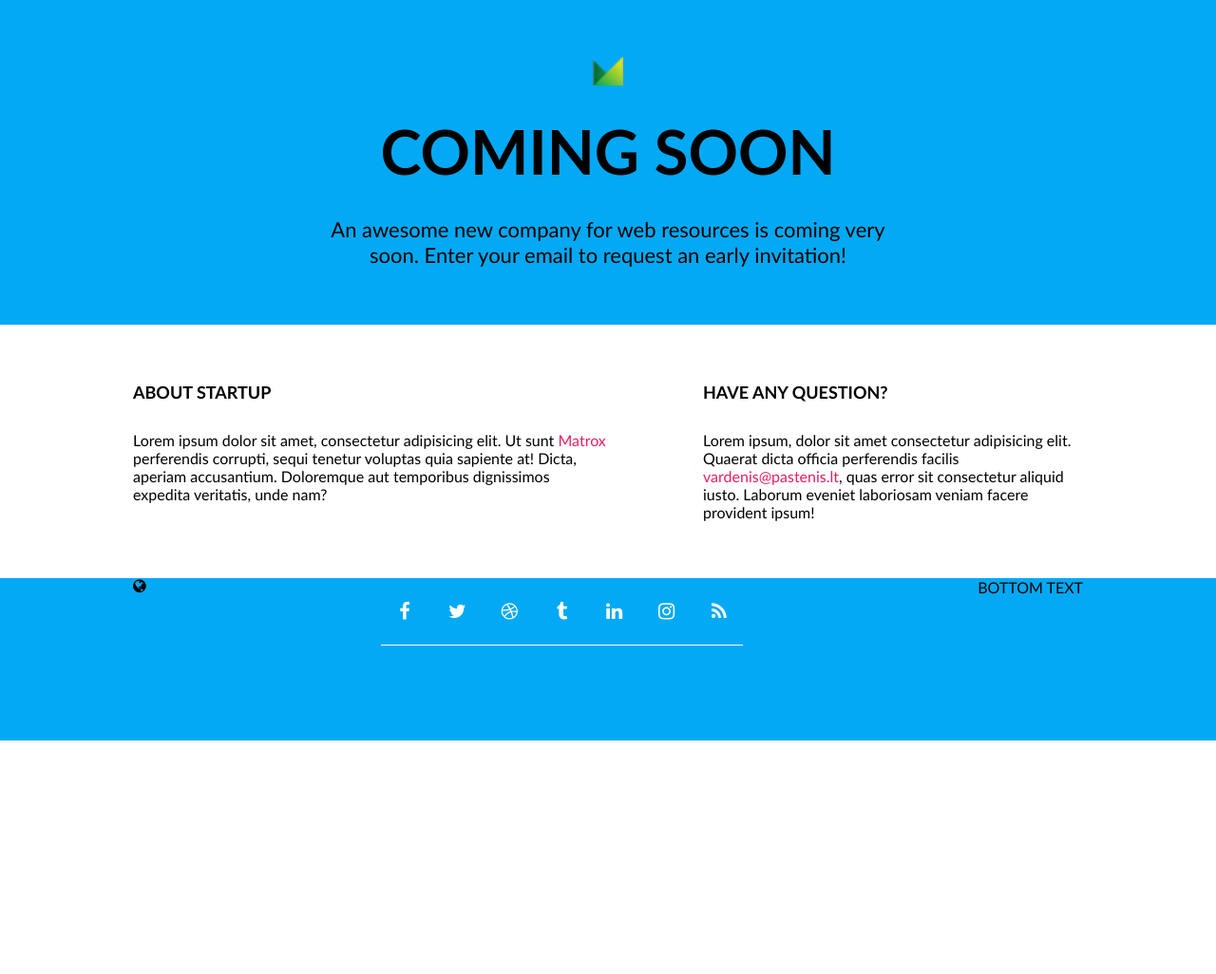
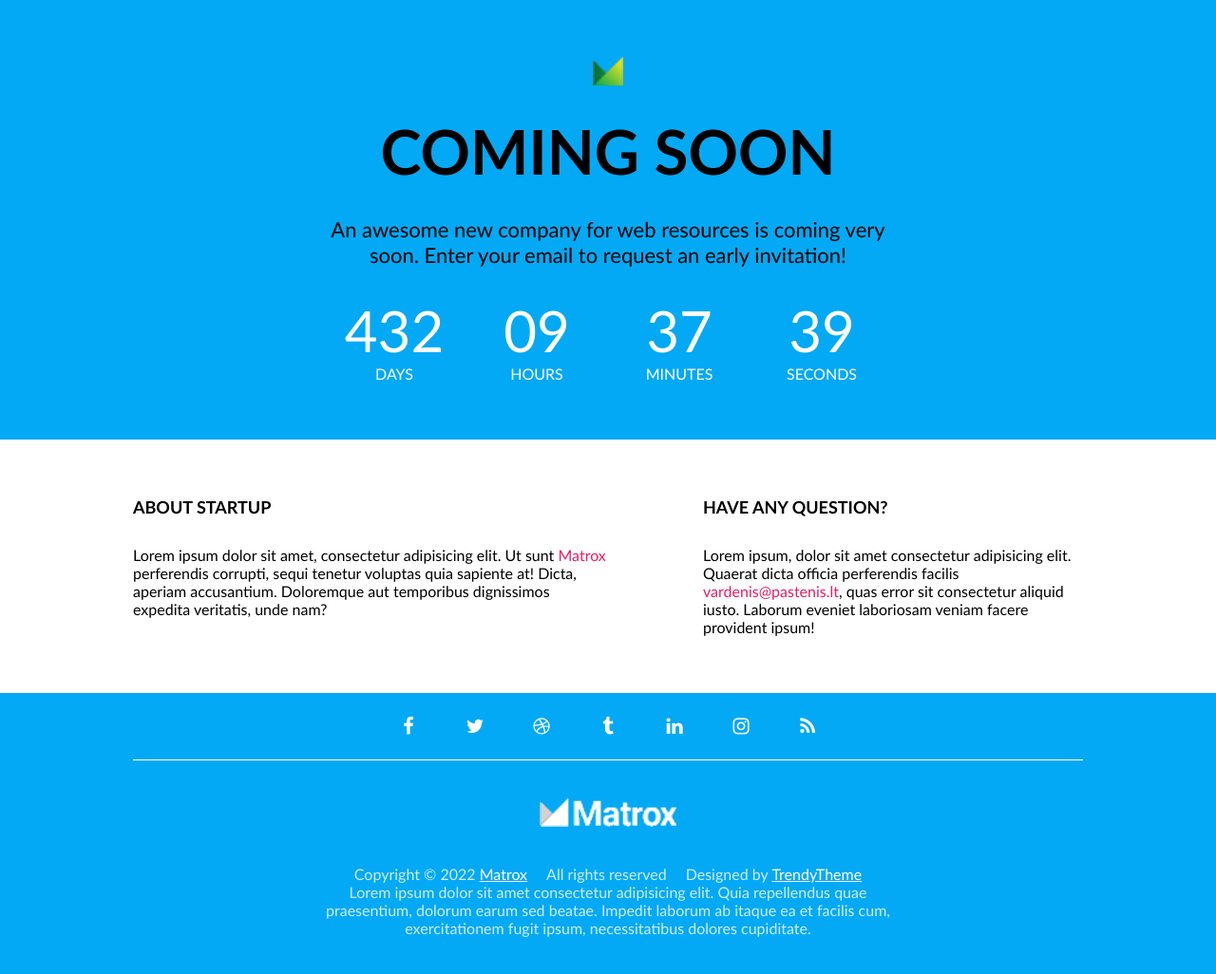
Before and after one commit to Mindaugas-G/5-coming-soon, a website: page index.html in a window 1280 px wide. Shown: the whole page at 95% size. Before the commit the page ends 800 px from the top, so only its background shows below. Drawn offline with Linux system fonts and the light colour scheme; files that its build step writes are made by us from their sources; files whose address does not match are found by name.

Commit message:
clock #5

```diff
--- /dev/null
+++ b/CSS/components/clock.css
@@ -0,0 +1,28 @@
+.clock {
+    display: flex;
+    gap: 40px 0;
+    flex-wrap: wrap;
+    width: 100%;
+    color: #fff;
+}
+.clock > .time {
+    width: 25%;
+}
+.clock > .time > .value {
+    font-size: 60px;
+}
+.clock > .time > .label {
+    text-transform: uppercase;
+}
+
+@media (max-width: 700px) {
+    .clock > .time {
+        width: 50%;
+    }
+}
+
+@media (max-width: 400px) {
+    .clock > .time {
+        width: 100%;
+    }
+}
--- a/CSS/pages/home.css
+++ b/CSS/pages/home.css
@@ -5,20 +5,25 @@
     gap: 30px;
     text-align: center;
 }
+
 .logo {
     height: 30px;
 }
+
 .main-title {
     font-size: 65px;
     text-transform: uppercase;
 }
+
 .main-description {
     font-size: 22px;
 }
+
 .section-title {
     font-size: 18px;
     text-transform: uppercase;
 }
+
 .section-description {
     font-size: 16px;
 }
@@ -59,10 +64,29 @@ footer.container {
 }
 
 .bottom {
+    display: flex;
+    flex-direction: column;
+    align-items: center;
+    text-align: center;
+    /* color: rgba(255, 255, 255, 0.75); */
+    color: #fffc;
+}
+.bottom > .logo {
+    margin-bottom: 40px;
+}
+.bottom > .trio {
+    display: flex;
+    gap: 0 20px;
+}
+.bottom a {
+    color: #fff;
 }
 
 @media (max-width: 700px) {
     .main-title {
         font-size: 60px;
     }
+    .bottom > .trio {
+        flex-direction: column;
+    }
 }
--- a/index.html
+++ b/index.html
@@ -1,34 +1,54 @@
 <!DOCTYPE html>
 <html lang="en">
+
 <head>
     <meta charset="UTF-8">
     <meta http-equiv="X-UA-Compatible" content="IE=edge">
     <meta name="viewport" content="width=device-width, initial-scale=1.0">
     <title>Coming soon</title>
     <link rel="shortcut icon" href="./favicon.ico" type="image/x-icon">
-    <link rel="apple-touch-icon" sizes="180x180" href="/apple-touch-icon.png">
-    <link rel="icon" type="image/png" sizes="32x32" href="/favicon-32x32.png">
-    <link rel="icon" type="image/png" sizes="16x16" href="/favicon-16x16.png">
-    <link rel="manifest" href="/site.webmanifest">
-    <link rel="mask-icon" href="/safari-pinned-tab.svg" color="#5bbad5">
+    <link rel="apple-touch-icon" sizes="180x180" href="./favicon/apple-touch-icon.png">
+    <link rel="icon" type="image/png" sizes="32x32" href="./favicon/favicon-32x32.png">
+    <link rel="icon" type="image/png" sizes="16x16" href="./favicon/favicon-16x16.png">
+    <link rel="manifest" href="./favicon/site.webmanifest">
+    <link rel="mask-icon" href="./favicon/safari-pinned-tab.svg" color="#5bbad5">
     <meta name="msapplication-TileColor" content="#da532c">
     <meta name="theme-color" content="#ffffff">
     <!-- base -->
-    <link rel="stylesheet" href="./css/base.css">
-    <link rel="stylesheet" href="./css/layout.css">
-    <!-- 3rd party -->
+    <link rel="stylesheet" href="./css/base/base.css">
+    <link rel="stylesheet" href="./css/base/layout.css">
+    <!-- 3rd-party -->
     <link rel="stylesheet" href="./css/3rd-party/font-awesome.min.css">
     <!-- components -->
+    <link rel="stylesheet" href="./css/components/clock.css">
     <!-- pages -->
     <link rel="stylesheet" href="./css/pages/home.css">
+</head>
 
-    </head>
 <body>
     <section class="container bg-blue">
         <div class="short-row hero">
             <img class="logo" src="./img/logo.png" alt="Logo">
             <h1 class="main-title">Coming soon</h1>
             <p class="main-description">An awesome new company for web resources is coming very soon. Enter your email to request an early invitation!</p>
+            <div class="clock">
+                <div class="time">
+                    <div class="value">432</div>
+                    <div class="label">Days</div>
+                </div>
+                <div class="time">
+                    <div class="value">09</div>
+                    <div class="label">Hours</div>
+                </div>
+                <div class="time">
+                    <div class="value">37</div>
+                    <div class="label">Minutes</div>
+                </div>
+                <div class="time">
+                    <div class="value">39</div>
+                    <div class="label">Seconds</div>
+                </div>
+            </div>
         </div>
     </section>
 
@@ -46,8 +66,6 @@
     </section>
 
     <footer class="container bg-blue">
-            <div class="row">
-                <i class="fa fa-globe"></i>
         <div class="row socials">
             <a href="#" class="fa fa-facebook"></a>
             <a href="#" class="fa fa-twitter"></a>
@@ -57,10 +75,16 @@
             <a href="#" class="fa fa-instagram"></a>
             <a href="#" class="fa fa-rss"></a>
         </div>
-            <div class="short-row">
         <div class="short-row bottom">
-                BOTTOM TEXT
+            <img class="logo" src="./img/logo-white.png" alt="Logo">
+            <div class="trio">
+                <p>Copyright &copy; 2022 <a href="#">Matrox</a></p>
+                <p>All rights reserved</p>
+                <p>Designed by <a href="#" target="_blank">TrendyTheme</a></p>
+            </div>
+            <p class="footer-description">Lorem ipsum dolor sit amet consectetur adipisicing elit. Quia repellendus quae praesentium, dolorum earum sed beatae. Impedit laborum ab itaque ea et facilis cum, exercitationem fugit ipsum, necessitatibus dolores cupiditate.</p>
         </div>
     </footer>
 </body>
+
 </html>
```
Lines whose indentation alone changed are shown as unchanged.
